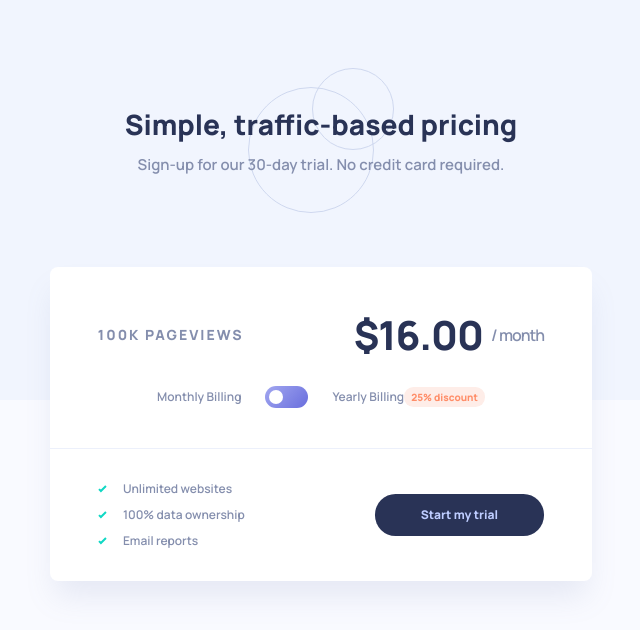
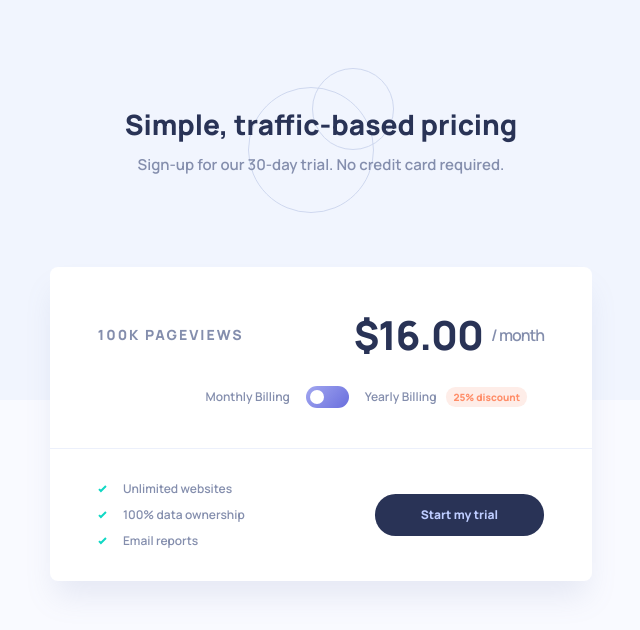
Before and after one commit to ostapyshyn/FM-Interactive-pricing-component, a React (Create React App) app: page / in a window 1280 px wide. Shown: the top 630 px of the page, without its empty margins (319-959 px from the left). Built offline with nearby package versions, Linux system fonts and the light colour scheme.

Commit message:
Fix discount

```diff
--- a/src/components/ToggleSwitch/ToggleSwitch.module.scss
+++ b/src/components/ToggleSwitch/ToggleSwitch.module.scss
@@ -5,7 +5,7 @@
   display: inline-block;
   width: 43px;
   height: 22px;
-  margin-inline: 24px;
+  // margin-inline: 24px;
   transition: 0.3s;
   &:hover {
     opacity: 0.5;
--- a/src/components/Trial/Trial.module.scss
+++ b/src/components/Trial/Trial.module.scss
@@ -61,7 +61,9 @@
     display: flex;
     justify-content: center;
     align-items: center;
+    gap: 16px;
     margin-bottom: 40px;
+    position: relative;
     .billing_desc {
       font-family: 'Manrope';
       font-style: normal;
@@ -72,6 +74,8 @@
       color: #848ead;
     }
     .discount {
+      position: absolute;
+      right: 17px;
       font-family: 'Manrope';
       font-style: normal;
       font-weight: 800;
```
